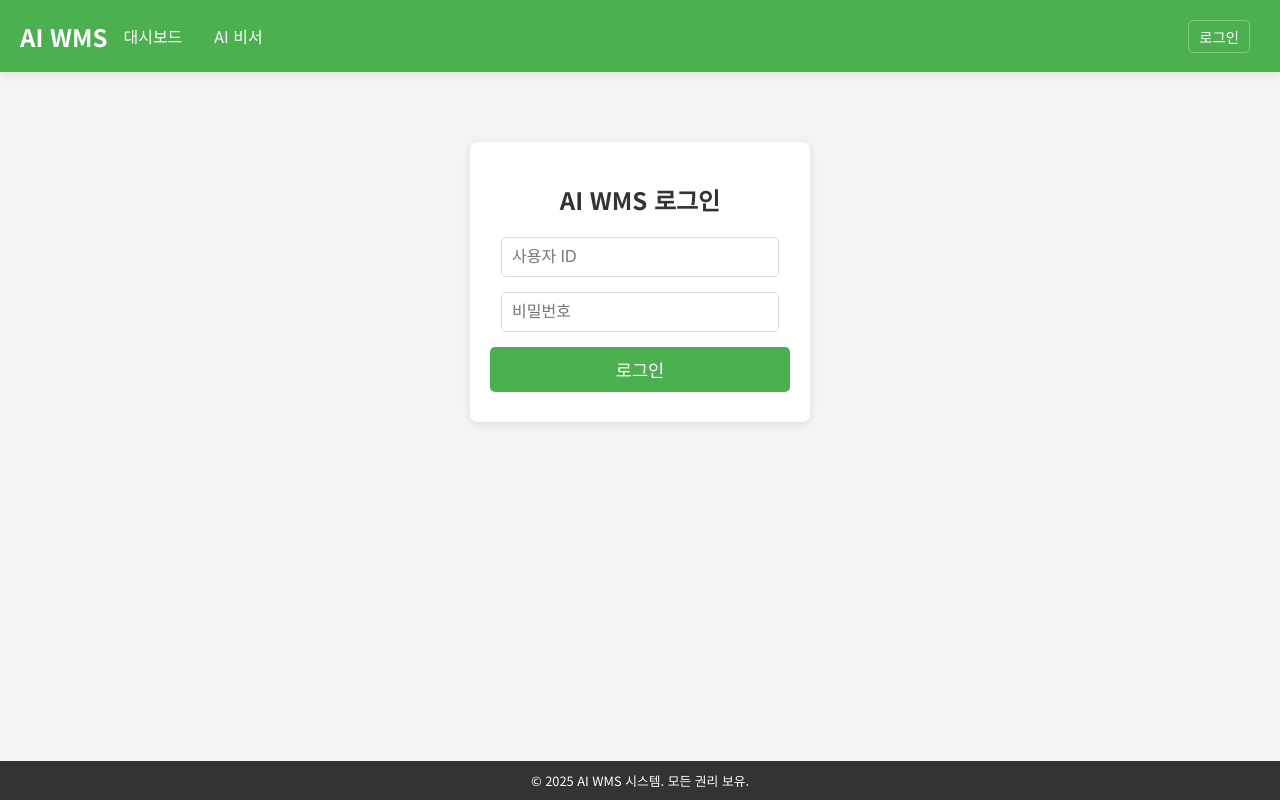
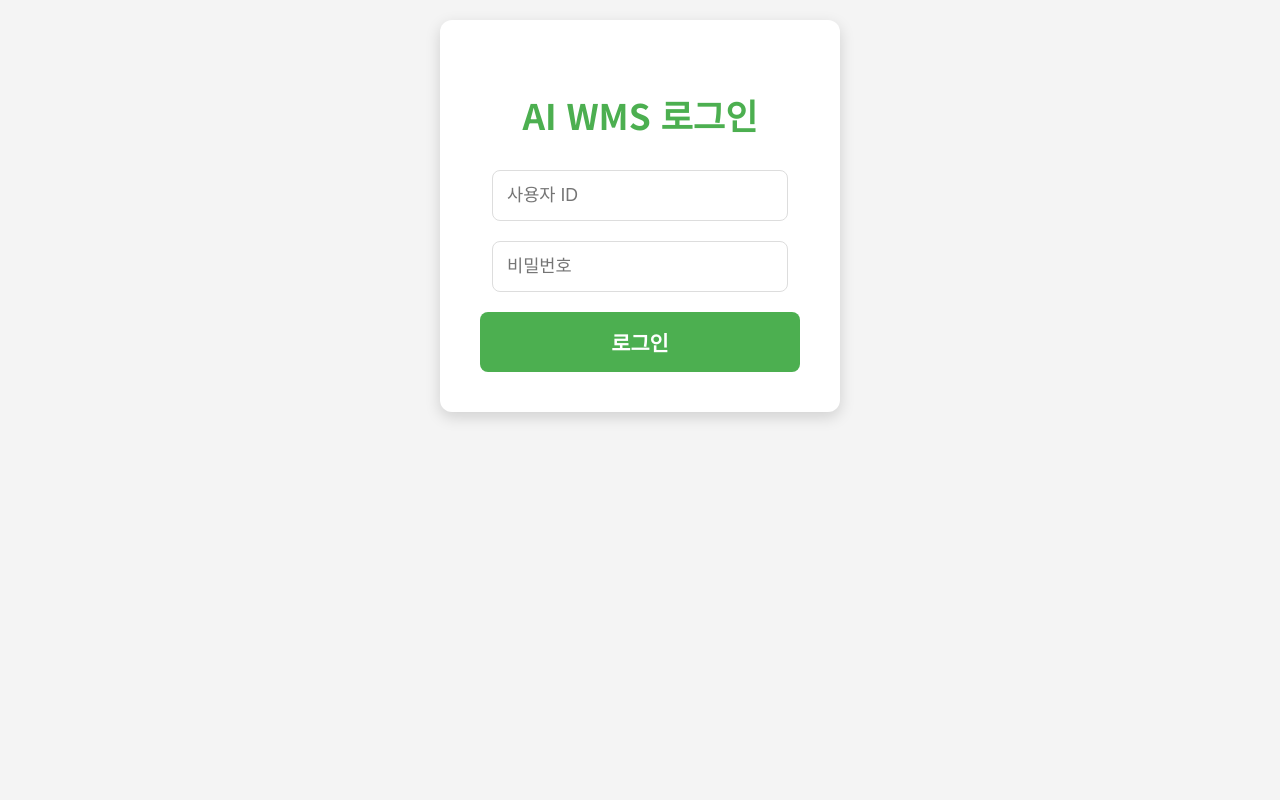
Before and after one commit to katis300/ai-study, a Flask app: page / in a window 1280 px wide. Run offline with Flask 3, Linux system fonts and the light colour scheme.

Commit message:
전체 파일 최신 상태로 커밋

````diff
--- a/app.py
+++ b/app.py
@@ -122,10 +122,12 @@
     당신은 창고 관리 시스템(WMS)의 AI 비서입니다. 사용자의 질문을 분석하여 요청하는 '액션(action)'과 '개체명(entities)'을 JSON 형식으로 추출해야 합니다. JSON 형식으로만 응답하며, 다른 설명은 추가하지 마세요.
 
     가능한 액션(action) 목록:
-    - "query_stock": 재고를 조회하는 요청 (예: 재고 현황, 현재 재고, 전체 재고)
+    - "query_stock": 현재 재고를 조회하는 요청 (예: 재고 현황, 현재 재고, 전체 재고)
     - "query_location_items": 특정 로케이션에 있는 품목을 조회하는 요청 (예: A-01-01에 뭐가 있어?, B-02-01 제품 알려줘)
     - "inbound": 제품을 입고하는 요청 (예: 노트북 5개 입고해 줘, 펜 100개 넣어줘)
     - "outbound": 제품을 출고하는 요청 (예: 노트북 2개 출고해 줘, 무선 마우스 1개 판매, HDMI 케이블 100개 출하)
+    - "query_inbound_history": 입고 기록을 조회하는 요청 (예: 입고 현황, 최근 입고 기록)
+    - "query_outbound_history": 출고 기록을 조회하는 요청 (예: 출고 현황, 최근 출고 기록)
     - "unknown": 위 액션에 해당하지 않는 일반적인 질문 또는 이해할 수 없는 요청
 
     개체명(entities)은 다음과 같습니다:
@@ -133,6 +135,7 @@
     - quantity (integer, 수량): 입고/출고할 제품의 수량 (숫자)
     - location_code (string, 로케이션 코드): 로케이션의 고유 코드 (예: "A-01-01", "B-02-01")
     - all_stock (boolean, 전체 재고): 전체 재고를 요청하는 경우 (true)
+    - limit (integer, 개수 제한): 기록 조회 시 보여줄 최대 개수 (예: 5개, 10개)
 
     응답은 반드시 하나의 JSON 객체여야 합니다.
 
@@ -164,27 +167,17 @@
     사용자: HDMI 케이블 100개 출하
     응답: {"action": "outbound", "entities": {"product_name": "HDMI 케이블", "quantity": 100}}
 
+    사용자: 입고 현황 알려줘
+    응답: {"action": "query_inbound_history", "entities": {"limit": 5}}
+
+    사용자: 최근 출고 기록 10개
+    응답: {"action": "query_outbound_history", "entities": {"limit": 10}}
+
     사용자: 안녕하세요
     응답: {"action": "unknown", "entities": {}}
 
     사용자: 재고 없는 제품 찾아줘
     응답: {"action": "query_stock", "entities": {"quantity": 0}}
-
-    # 추가/수정된 예시: 의도 파악 정확도 향상 및 JSON 반환 안정화
-    사용자: 입고 현황
-    응답: {"action": "query_stock", "entities": {"all_stock": true}}
-
-    사용자: 출고 현황
-    응답: {"action": "query_stock", "entities": {"all_stock": true}}
-
-    사용자: 노트북 10대 입고 해줘
-    응답: {"action": "inbound", "entities": {"product_name": "노트북 컴퓨터", "quantity": 10}}
-
-    사용자: 노트북 10대 출고 해줘
-    응답: {"action": "outbound", "entities": {"product_name": "노트북 컴퓨터", "quantity": 10}}
-
-    사용자: 이거 뭐야?
-    응답: {"action": "unknown", "entities": {}}
 
     사용자: {user_input}
     응답:
@@ -200,50 +193,71 @@
     ai_json_response_raw = generated_text.replace(full_prompt, "").strip()
     print(f"Gemma 모델의 JSON 원시 응답: {ai_json_response_raw}") # 디버깅을 위해 출력
 
-    # JSON 파싱 시도 (json5 라이브러리 활용)
+    # JSON 파싱 시도 (2단계 파싱 구조)
     parsed_intent = {"action": "unknown", "entities": {}} # 초기값 설정
+
     try:
-        # 1차: 원시 응답을 바로 파싱 시도
+        # 1단계 파싱 시도: 원시 응답을 직접 json5로 로드 (대부분의 경우 성공 기대)
+        parsed_intent = json5.loads(ai_json_response_raw)
+        action = parsed_intent.get('action')
+        entities = parsed_intent.get('entities', {})
+        print(f"1단계 파싱 성공: 액션: {action}, 개체명: {entities}") # 디버깅
+        return _process_parsed_intent(action, entities)
+    except (json.JSONDecodeError, ValueError) as e1: # Json5DecodeError 제거
+        print(f"1단계 파싱 실패: {e1}. 2단계 클리닝 시도.")
+
+        # 2단계 파싱 시도: 강력한 클리닝 후 json5로 로드
         try:
-            parsed_intent = json5.loads(ai_json_response_raw)
-            action = parsed_intent.get('action')
-            entities = parsed_intent.get('entities', {})
-            print(f"파싱된 액션: {action}, 개체명: {entities}") # 디버깅
-        except Exception as e1:
-            # 2차: 클리닝 및 정규식 추출 후 파싱 시도
             clean_json_str = ai_json_response_raw.strip().replace('```json', '').replace('```', '').strip()
+
+            # 모든 비인쇄 문자 및 숨겨진 유니코드 공백 문자 제거 (정규표현식 변경)
+            # 유니코드 카테고리를 사용하는 정규표현식은 호환성 문제가 있을 수 있으므로,
+            # 직접 허용되는 문자를 정의하고 나머지를 제거하는 방식으로 변경
+            # 한글 유니코드 범위: \uAC00-\uD7A3
+            # \w: 알파벳, 숫자, 언더스코어 (단어 문자)
+            # \s: 공백 문자 (탭, 줄바꿈 포함)
+            # { } [ ] : , . " - : JSON 구조에 필요한 특수 문자
+            # 즉, 단어 문자, 공백, 한글, 그리고 JSON 구조에 필요한 특수 문자만 남깁니다.
             clean_json_str = re.sub(r'[^\w\s\uAC00-\uD7A3\{\}\[\]:,."_\-]', '', clean_json_str)
+
+            # JSON 객체 시작 '{'부터 끝 '}'까지 비탐욕적으로 찾음
             json_match = re.search(r'\{.*?\}', clean_json_str, re.DOTALL)
+
             if json_match:
                 json_string = json_match.group(0)
-                parsed_intent = json5.loads(json_string)
+                parsed_intent = json5.loads(json_string) # json5를 사용하여 파싱
                 action = parsed_intent.get('action')
                 entities = parsed_intent.get('entities', {})
-                print(f"파싱된 액션(클리닝): {action}, 개체명: {entities}") # 디버깅
+                print(f"2단계 파싱 성공 (클리닝): 액션: {action}, 개체명: {entities}") # 디버깅
+                return _process_parsed_intent(action, entities)
             else:
-                print(f"JSON 객체를 찾을 수 없습니다. 원시 응답: {ai_json_response_raw}")
+                print(f"2단계 파싱 실패: JSON 객체를 찾을 수 없습니다. 원시 응답: {ai_json_response_raw}")
                 action = "unknown"
                 entities = {}
-    except (json.JSONDecodeError, ValueError) as e: # ValueError도 포함
-        print(f"JSON 파싱 오류: {e}. 원시 응답: {ai_json_response_raw}")
-        action = "unknown"
-        entities = {}
-    except Exception as e:
-        print(f"응답 처리 중 예기치 않은 오류: {e}")
-        action = "unknown"
-        entities = {}
+        except (json.JSONDecodeError, ValueError, json5.json5.Json5DecodeError) as e2: # 2단계 파싱 실패
+            print(f"2단계 파싱도 실패: {e2}. 최종 unknown 처리.")
+            action = "unknown"
+            entities = {}
+        except Exception as e3:
+            print(f"응답 처리 중 예기치 않은 예외 오류: {e3}")
+            action = "unknown"
+            entities = {}
 
-    # --- 파싱된 의도와 개체명을 바탕으로 WMS 기능 실행 ---
+    # 모든 파싱 시도 실패 시 최종 unknown 처리 (이 부분이 실행될 일은 거의 없어야 함)
+    return _process_parsed_intent(parsed_intent.get('action', 'unknown'), parsed_intent.get('entities', {}))
 
+
+# --- 파싱된 의도와 개체명을 바탕으로 WMS 기능 실행 (헬퍼 함수로 분리) ---
+def _process_parsed_intent(action, entities):
     # 역할 기반 명령 권한 확인
     current_user_role = session.get('role')
 
     role_permissions = {
-        'admin': ['query_stock', 'query_location_items', 'inbound', 'outbound', 'unknown'],
-        'inbound_manager': ['inbound', 'query_stock', 'query_location_items', 'unknown'],
-        'outbound_manager': ['outbound', 'query_stock', 'query_location_items', 'unknown'],
-        'inventory_manager': ['query_stock', 'query_location_items', 'unknown'],
-        'all_manager': ['inbound', 'outbound', 'query_stock', 'query_location_items', 'unknown'],
+        'admin': ['query_stock', 'query_location_items', 'inbound', 'outbound', 'query_inbound_history', 'query_outbound_history', 'unknown'], # 새로운 액션 추가
+        'inbound_manager': ['inbound', 'query_stock', 'query_location_items', 'query_inbound_history', 'unknown'], # 새로운 액션 추가
+        'outbound_manager': ['outbound', 'query_stock', 'query_location_items', 'query_outbound_history', 'unknown'], # 새로운 액션 추가
+        'inventory_manager': ['query_stock', 'query_location_items', 'query_inbound_history', 'query_outbound_history', 'unknown'], # 새로운 액션 추가
+        'all_manager': ['inbound', 'outbound', 'query_stock', 'query_location_items', 'query_inbound_history', 'query_outbound_history', 'unknown'], # 새로운 액션 추가
         'default': ['unknown']
     }
 
@@ -301,14 +315,14 @@
     elif action == "inbound":
         product_name = entities.get('product_name')
         quantity = entities.get('quantity')
-        location_code = entities.get('location_code') # 입고 시 로케이션도 함께 받도록 확장
+        location_code = entities.get('location_code')
 
         if product_name and quantity is not None:
             product_info = database_manager.get_product_id(product_name)
             if product_info:
                 product_id, actual_product_name = product_info[0], product_info[1]
 
-                if location_code: # 로케이션 코드가 JSON에 포함된 경우 바로 처리
+                if location_code:
                     location_info = database_manager.get_location_id(location_code)
                     if location_info:
                         location_id, actual_location_code = location_info[0], location_info[1]
@@ -322,7 +336,7 @@
                         current_conversation_state['quantity'] = quantity
                         current_conversation_state['product_name'] = actual_product_name
                         return f"죄송합니다. '{location_code}'이라는 로케이션을 찾을 수 없습니다. '{actual_product_name}' {quantity}개를 입고 처리하겠습니다. 어느 로케이션에 보관하시겠습니까? (예: A-01-01)"
-                else: # 로케이션 코드가 JSON에 없는 경우, 사용자에게 물어봄 (기존 다단계 대화)
+                else:
                     current_conversation_state['action'] = 'awaiting_location'
                     current_conversation_state['product_id'] = product_id
                     current_conversation_state['quantity'] = quantity
@@ -373,6 +387,30 @@
                 return f"죄송합니다. '{product_name}'이라는 제품을 찾을 수 없습니다. 정확한 제품명을 알려주시거나, 먼저 제품 등록을 요청해주세요."
         else:
             return "어떤 제품을 몇 개 출고하시겠습니까? (예: 노트북 2개)"
+
+    elif action == "query_inbound_history": # 새로운 액션 처리
+        limit = entities.get('limit', 5) # 기본 5개
+        recent_inbounds = database_manager.get_recent_inbounds(limit=limit)
+        if recent_inbounds:
+            response_messages = [f"최신 입고 기록 {len(recent_inbounds)}건입니다:"]
+            for item in recent_inbounds:
+                p_name, qty, date, supplier = item[0], item[1], item[2].strftime('%Y-%m-%d %H:%M'), item[3]
+                response_messages.append(f"- {p_name} {qty}개 ({date}, 공급처: {supplier})")
+            return "\n".join(response_messages)
+        else:
+            return "최신 입고 기록이 없습니다."
+
+    elif action == "query_outbound_history": # 새로운 액션 처리
+        limit = entities.get('limit', 5) # 기본 5개
+        recent_outbounds = database_manager.get_recent_outbounds(limit=limit)
+        if recent_outbounds:
+            response_messages = [f"최신 출고 기록 {len(recent_outbounds)}건입니다:"]
+            for item in recent_outbounds:
+                p_name, qty, date, customer = item[0], item[1], item[2].strftime('%Y-%m-%d %H:%M'), item[3]
+                response_messages.append(f"- {p_name} {qty}개 ({date}, 고객: {customer})")
+            return "\n".join(response_messages)
+        else:
+            return "최신 출고 기록이 없습니다."
 
     elif action == "unknown":
         return "죄송합니다. 요청하신 내용을 정확히 이해하지 못했습니다. 입고, 출고, 재고 조회 또는 로케이션별 제품 조회와 같은 WMS 관련 명령으로 다시 말씀해 주시겠어요?"
--- a/templates/base.html
+++ b/templates/base.html
@@ -60,9 +60,11 @@
             background-color: var(--primary-hover-color);
             color: white; /* 호버 시 텍스트 색상 유지 */
         }
-        .navbar a.active { /* 활성화된 메뉴 강조 */
-            background-color: var(--primary-hover-color);
-            font-weight: bold;
+        navbar a.active { /* 활성화된 메뉴 강조 */
+        background-color: var(--primary-hover-color);
+        font-weight: bold;
+        border-bottom: 3px solid white; /* 하단에 흰색 선 추가 */
+        padding-bottom: 11px; /* 선 때문에 패딩 조정 */
         }
         .navbar .logo {
             font-size: 1.5em;
--- a/templates/login.html
+++ b/templates/login.html
@@ -4,48 +4,69 @@
 
 {% block content %}
     <style>
+        body { /* 로그인 페이지 중앙 정렬을 위해 body flex 속성 재정의 */
+            display: flex;
+            justify-content: center;
+            align-items: center;
+            min-height: 100vh;
+            background-color: var(--background-color);
+        }
+        .navbar, .footer { /* 로그인 페이지에서는 헤더/푸터 숨김 */
+            display: none;
+        }
         .login-container {
-        width: 300px;
-        margin: 50px auto;
-        padding: 20px;
-        background-color: #fff;
-        border-radius: 8px;
-        box-shadow: 0 2px 10px rgba(0, 0, 0, 0.1);
+            width: 100%;
+            max-width: 400px;
+            padding: 40px; /* 패딩 증가 */
+            background-color: var(--card-background-color);
+            border-radius: 12px;
+            box-shadow: 0 5px 15px rgba(0,0,0,0.15); /* 그림자 강조 */
             text-align: center;
+            box-sizing: border-box; /* 패딩이 너비에 포함되도록 */
         }
-
         .login-container h2 {
-        margin-bottom: 20px;
-        color: #333;
+            margin-bottom: 30px; /* 마진 증가 */
+            color: var(--primary-color);
+            font-size: 2.2em; /* 폰트 크기 증가 */
+            font-weight: 700; /* 폰트 굵기 */
         }
-
         .login-container input[type="text"],
         .login-container input[type="password"] {
-        width: calc(100% - 22px);
-        padding: 10px;
-        margin-bottom: 15px;
-        border: 1px solid #ddd;
-        border-radius: 5px;
+            width: calc(100% - 24px); /* 패딩 및 보더 고려 */
+            padding: 14px; /* 패딩 증가 */
+            margin-bottom: 20px; /* 마진 증가 */
+            border: 1px solid var(--border-color);
+            border-radius: 8px; /* 모서리 둥글게 */
+            font-size: 1.1em;
+            box-sizing: border-box;
+            transition: border-color 0.3s ease, box-shadow 0.3s ease;
         }
-
+        .login-container input[type="text"]:focus,
+        .login-container input[type="password"]:focus {
+            border-color: var(--secondary-color);
+            box-shadow: 0 0 0 3px rgba(0, 123, 255, 0.25); /* 포커스 시 그림자 효과 */
+            outline: none; /* 기본 아웃라인 제거 */
+        }
         .login-container button {
             width: 100%;
-        padding: 10px;
-        background-color: #4CAF50;
+            padding: 15px; /* 패딩 증가 */
+            background-color: var(--primary-color); /* 통일된 기본 색상 */
             color: white;
             border: none;
-        border-radius: 5px;
+            border-radius: 8px;
             cursor: pointer;
-        font-size: 1.1em;
+            font-size: 1.3em;
+            font-weight: 600; /* 폰트 굵기 */
+            transition: background-color 0.3s ease, transform 0.2s ease;
         }
-
         .login-container button:hover {
-        background-color: #45a049;
+            background-color: var(--primary-hover-color);
+            transform: translateY(-2px); /* 약간 위로 뜨는 효과 */
         }
-
-    .flash-message {
-        color: red;
-        margin-top: 10px;
+        .flash-message { /* 이 스타일은 base.html에도 정의되어 있으므로 중복될 수 있습니다. */
+            margin-top: 20px;
+            font-size: 0.95em;
+            font-weight: 500;
         }
     </style>
     <div class="login-container">
@@ -55,7 +76,5 @@
             <input type="password" name="password" placeholder="비밀번호" required>
             <button type="submit">로그인</button>
         </form>
-    <div class="flash-message">
-    </div>
         </div>
 {% endblock %}
````
Also changed, not shown: templates/dashboard.html (+24 -18 lines). Lines whose indentation alone changed are shown as unchanged.
